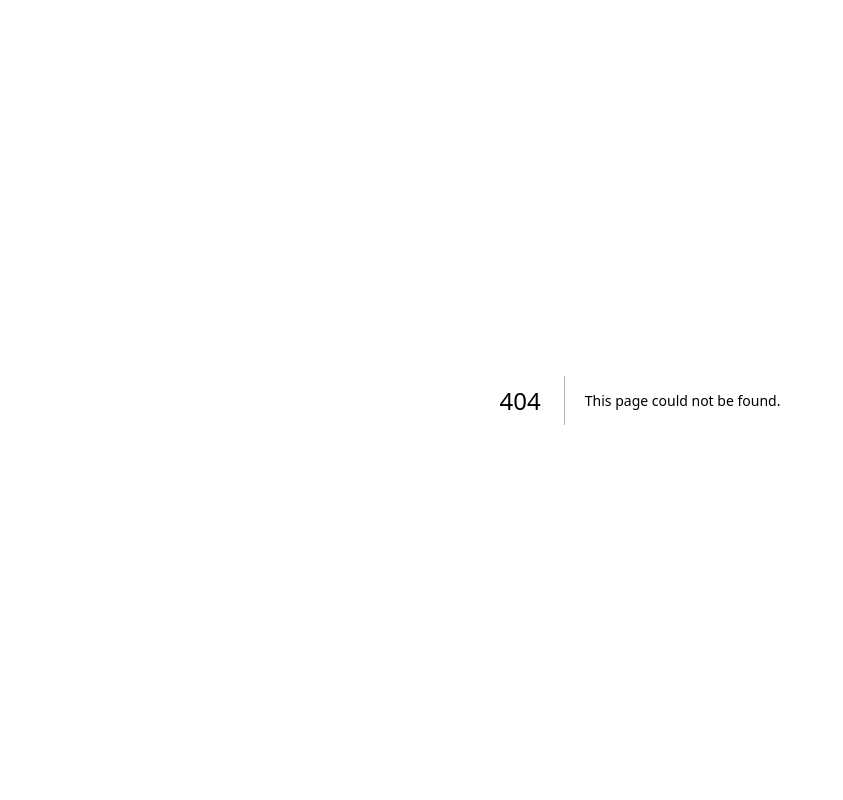
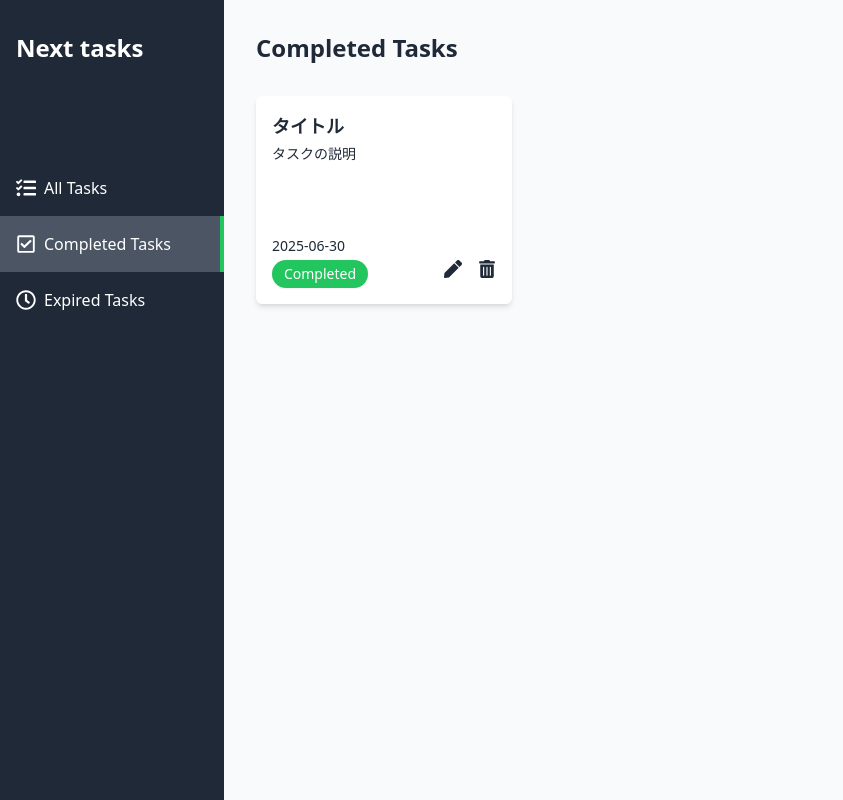
Before and after one commit to suginogaku/next_tasks, a Next.js app: page /completed in a window 1280 px wide. Before the commit this address had no page. Shown: the whole page, without its empty margins (0-843 px from the left). Built offline with nearby package versions, Linux system fonts and the light colour scheme.

Commit message:
完了タスクページと期限切れタスクページの実装

```diff
--- /dev/null
+++ b/src/app/(main)/completed/page.tsx
@@ -0,0 +1,16 @@
+import TaskCard from "@/components/TaskCard/TaskCard";
+
+const CompletedTaskPage = () => {
+  return (
+    <div className="text-gray-800 p-8 h-full overflow-y-auto pb-24">
+      <header className="flex justify-between items-center">
+        <h1 className="text-2xl font-bold flex items-center">Completed Tasks</h1>
+      </header>
+      <div className="mt-8 flex flex-wrap gap-4">
+        <TaskCard />
+      </div>
+    </div>
+  );
+}
+
+export default CompletedTaskPage
--- /dev/null
+++ b/src/app/(main)/expired/page.tsx
@@ -0,0 +1,16 @@
+import TaskCard from "@/components/TaskCard/TaskCard";
+
+const ExpiredTaskPage = () => {
+  return (
+    <div className="text-gray-800 p-8 h-full overflow-y-auto pb-24">
+      <header className="flex justify-between items-center">
+        <h1 className="text-2xl font-bold flex items-center">Expired Tasks</h1>
+      </header>
+      <div className="mt-8 flex flex-wrap gap-4">
+        <TaskCard />
+      </div>
+    </div>
+  );
+}
+
+export default ExpiredTaskPage
```
